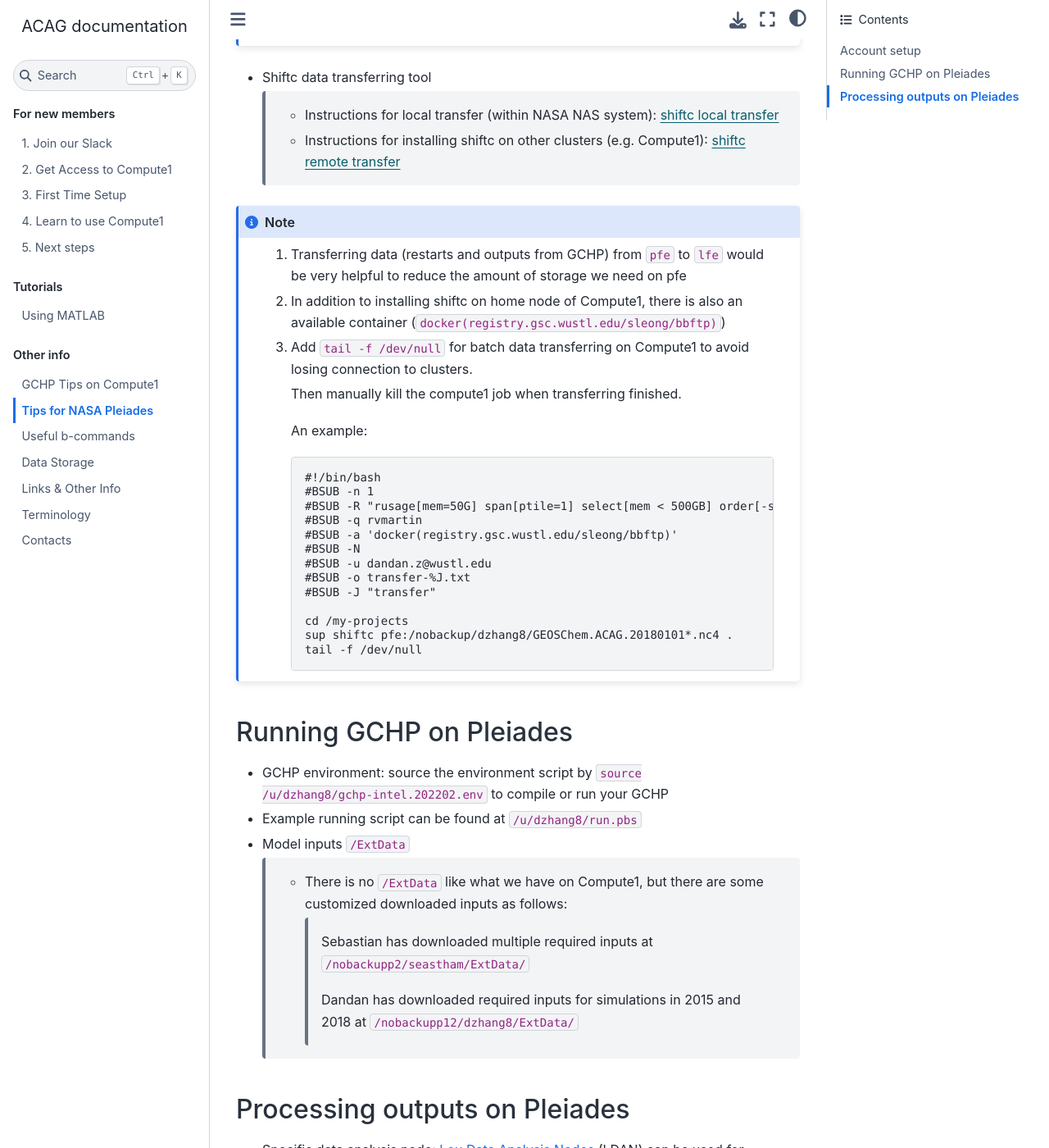
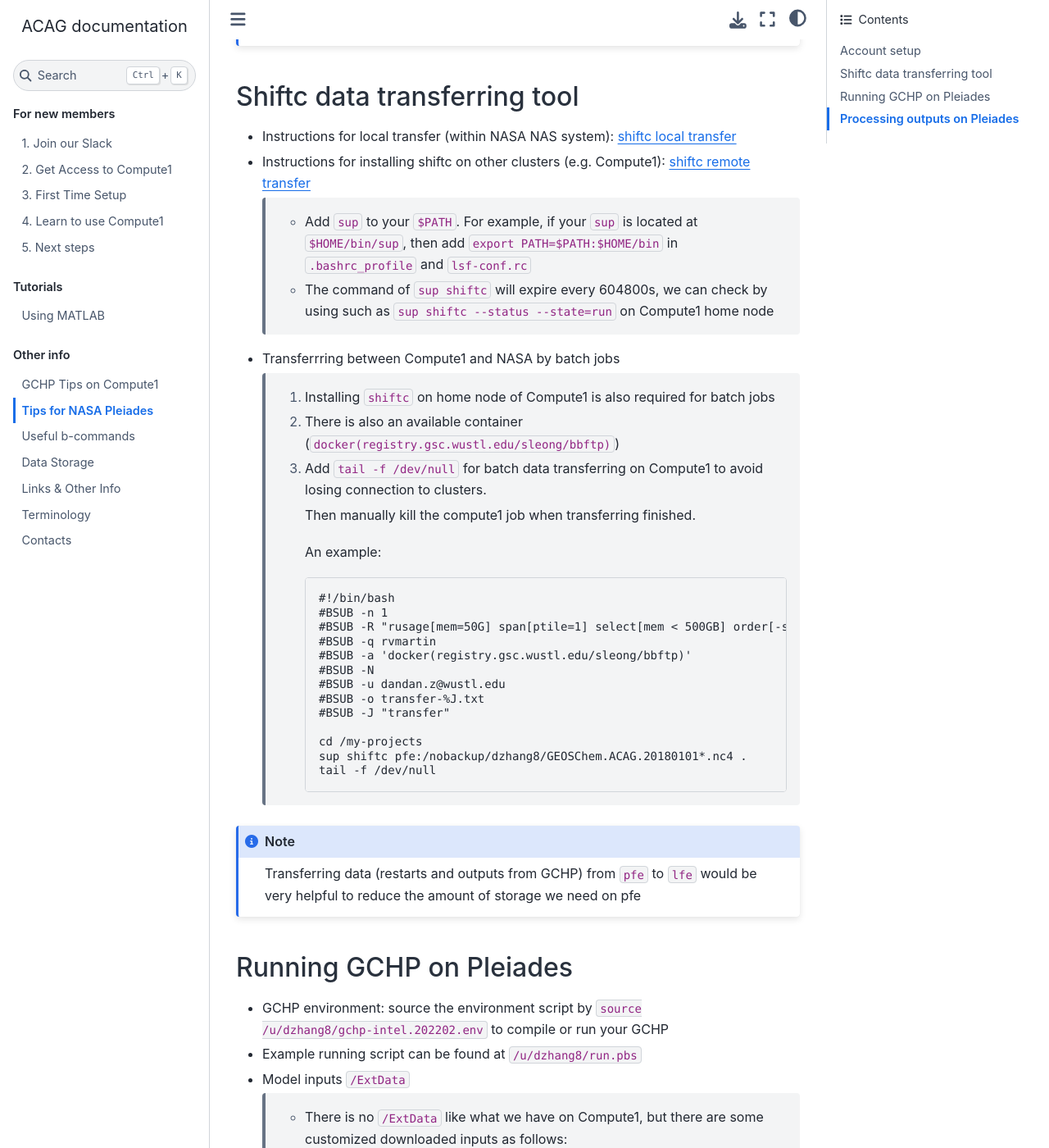
Before and after one commit to Atmospheric-Composition-Analysis-Group/Getting-Started, a Sphinx documentation site: the page built from source/tips_for_pleiades.rst, in a window 1280 px wide and 1400 px high, scrolled down 1027 px. Shown: the whole window at 82% size. Built offline with Sphinx 7.4.7 and the Sphinx Book theme 1.1.4, drawn with Linux system fonts in a browser that asks for light colours; some of the changed text lies outside the part shown.

Commit message:
update tips for pleiades

```diff
--- a/source/fillers/links.rst
+++ b/source/fillers/links.rst
@@ -16,7 +16,7 @@
 
 .. _NASA Account Setup: https://www.nas.nasa.gov/hecc/support/kb/logging-into-nas-systems-for-the-first-time_539.html
 
-.. _NASA Subsequent Logins: https://www.nas.nasa.gov/hecc/support/kb/subsequent-logins-93/
+.. _NASA SSH Passthrough: https://www.nas.nasa.gov/hecc/support/kb/setting-up-public-key-ssh-passthrough-94/
 
 .. _NASA System Status: https://www.nas.nasa.gov/hecc/support/system_status.html
 
--- a/source/tips_for_pleiades.rst
+++ b/source/tips_for_pleiades.rst
@@ -32,17 +32,20 @@ NASA provides detailed walk-through `NASA Account Setup`_:
 .. note::
     :code:`/nobackup` filesystem is mounted on :code:`lfe` as well, so we can also submit GCHP jobs on :code:`lfe`.
 
-* Shiftc data transferring tool
+Shiftc data transferring tool
+-----------------------------
 
-    * Instructions for local transfer (within NASA NAS system): `shiftc local transfer`_
+* Instructions for local transfer (within NASA NAS system): `shiftc local transfer`_
 
-    * Instructions for installing shiftc on other clusters (e.g. Compute1): `shiftc remote transfer`_
+* Instructions for installing shiftc on other clusters (e.g. Compute1): `shiftc remote transfer`_
 
-.. note::
-    1. Transferring data (restarts and outputs from GCHP) from :code:`pfe` to :code:`lfe` would be very helpful to reduce the amount of storage we need on pfe
+    * Add :code:`sup` to your :code:`$PATH`. For example, if your :code:`sup` is located at :code:`$HOME/bin/sup`, then add :code:`export PATH=$PATH:$HOME/bin` in :code:`.bashrc_profile` and :code:`lsf-conf.rc`
+    * The command of :code:`sup shiftc` will expire every 604800s, we can check by using such as :code:`sup shiftc --status --state=run` on Compute1 home node
 
-    2. In addition to installing shiftc on home node of Compute1, there is also an available container (:code:`docker(registry.gsc.wustl.edu/sleong/bbftp)`)
+* Transferrring between Compute1 and NASA by batch jobs
 
+    1. Installing :code:`shiftc` on home node of Compute1 is also required for batch jobs
+    2. There is also an available container (:code:`docker(registry.gsc.wustl.edu/sleong/bbftp)`)
     3. Add :code:`tail -f /dev/null` for batch data transferring on Compute1 to avoid losing connection to clusters.
 
        Then manually kill the compute1 job when transferring finished.
@@ -64,6 +67,10 @@ NASA provides detailed walk-through `NASA Account Setup`_:
         cd /my-projects
         sup shiftc pfe:/nobackup/dzhang8/GEOSChem.ACAG.20180101*.nc4 .
         tail -f /dev/null
+
+
+.. note::
+    Transferring data (restarts and outputs from GCHP) from :code:`pfe` to :code:`lfe` would be very helpful to reduce the amount of storage we need on pfe
 
 Running GCHP on Pleiades
 ------------------------
```
Also changed, not shown: other parts of source/tips_for_pleiades.rst (+1 -1 lines).
